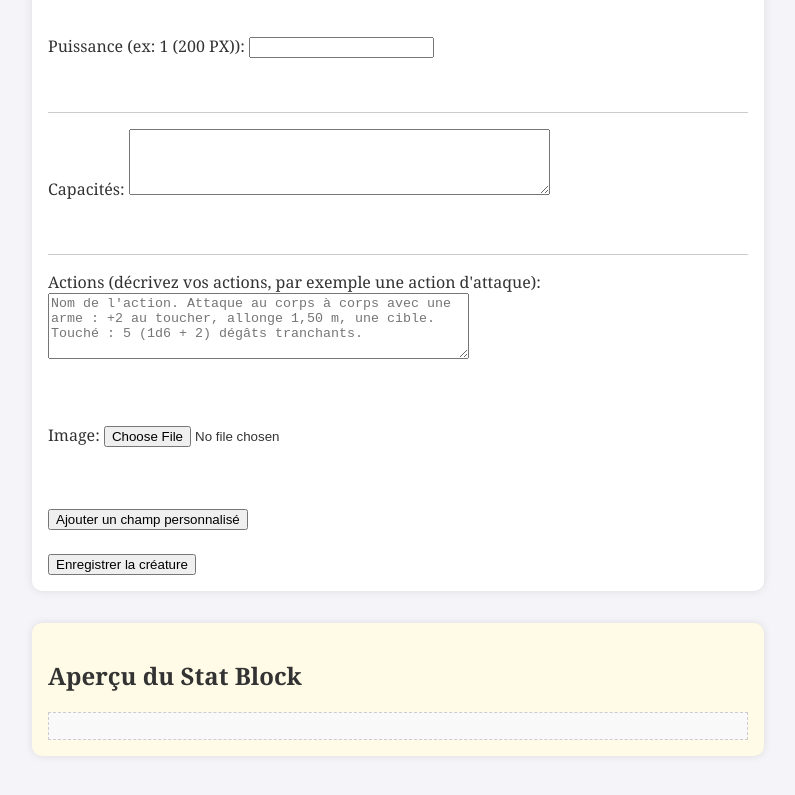
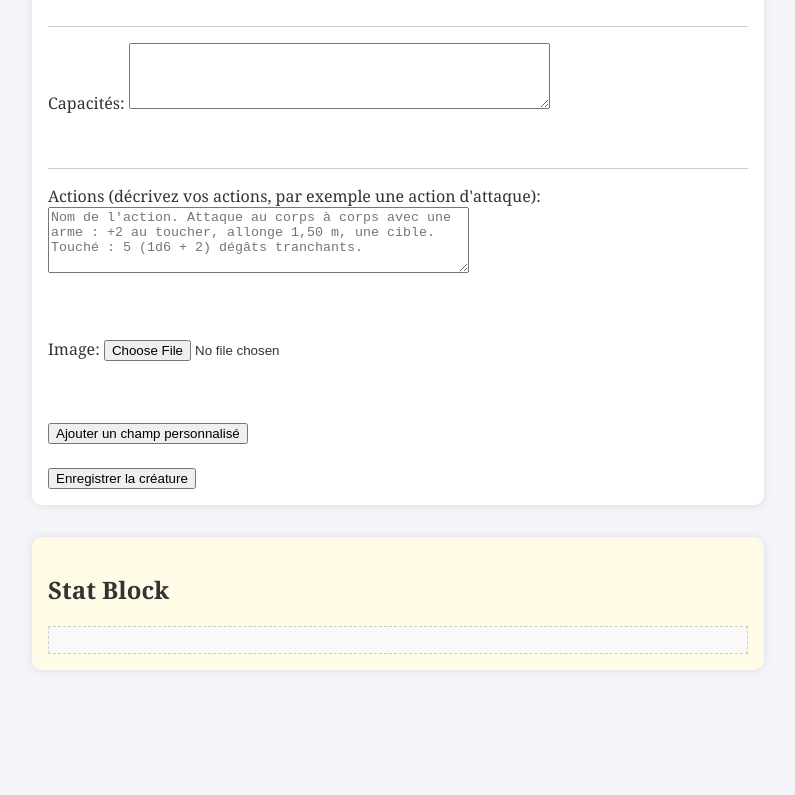
Before and after one commit to DndDrive/GFDSISERVER, a website: page public/index.html in a window 1280 px wide. Shown: the part 899-1694 px from the top of the page, without its empty margins (242-1037 px from the left). After the commit the page ends 1641 px from the top, so only its background shows below. Drawn offline with Linux system fonts and the light colour scheme.

Commit message:
bug fix 1

```diff
--- a/public/index.html
+++ b/public/index.html
@@ -7,8 +7,6 @@
   <link rel="stylesheet" href="style.css"/>
 </head>
 <body>
-  <h1>Créateur de Créatures D&D Personnalisées</h1>
-
   <form id="monsterForm" enctype="multipart/form-data">
 
     <!-- Basic Info -->
@@ -96,7 +94,7 @@
 
   <!-- Preview area -->
   <section id="previewSection">
-    <h2>Aperçu du Stat Block</h2>
+    <h2>Stat Block</h2>
     <div id="statBlock"></div>
   </section>
 
```
